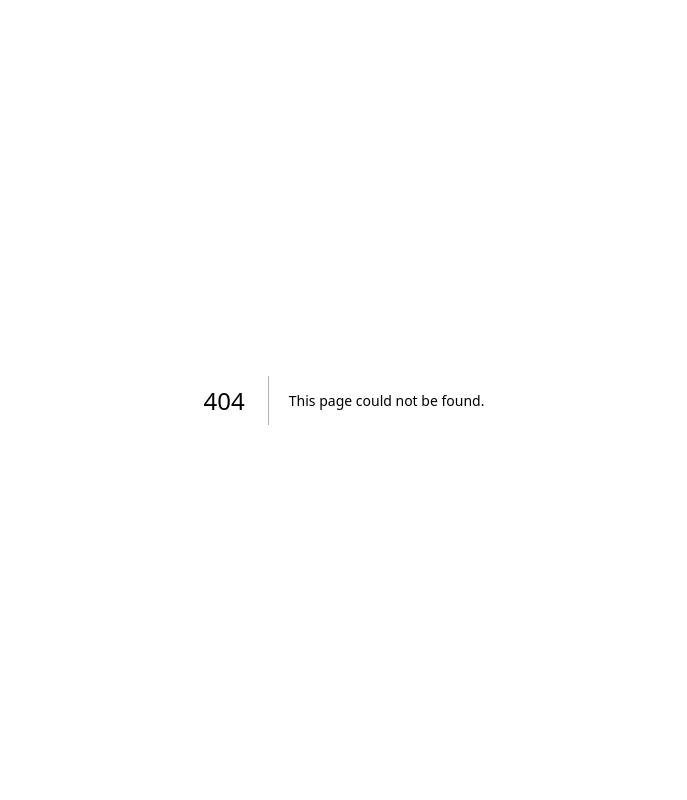
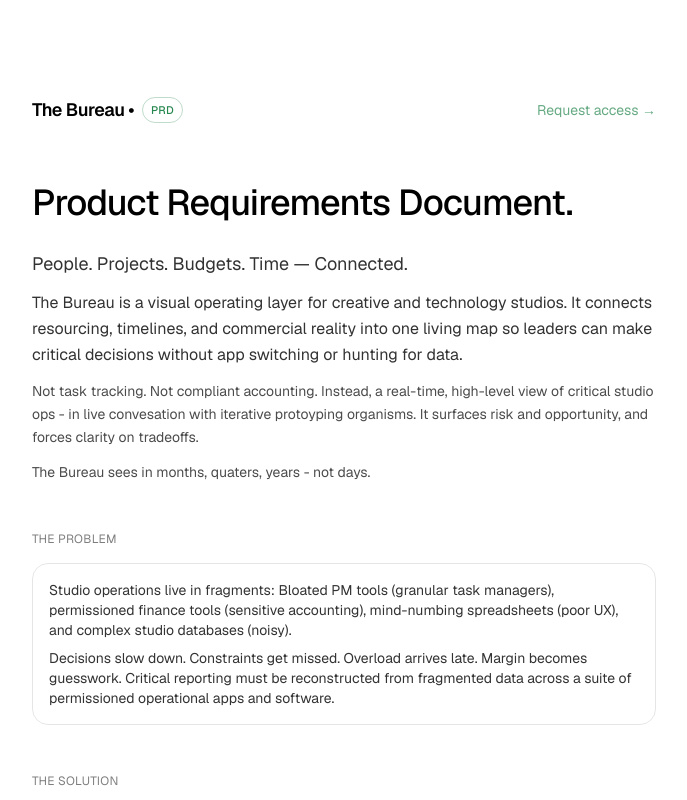
Before and after one commit to Lyall-Antinomy/thebureau, a Next.js app: page /prd in a window 1280 px wide. Before the commit this address had no page. Shown: the whole page, without its empty margins (296-983 px from the left). Built offline with nearby package versions, Linux system fonts and the light colour scheme.

Commit message:
Landing page copy + PRD page addition

```diff
--- a/src/app/page.tsx
+++ b/src/app/page.tsx
@@ -71,17 +71,18 @@
             </span>
           </div>
 
-          {/* Right: open app */}
-          <div className="text-sm">
-            <span
-              className="opacity-60 hover:opacity-100 transition cursor-default select-none"
-              style={{ color: BUREAU_GREEN }}
-              aria-label="Open app (coming soon)"
-              title="Coming soon"
-            >
-              Open app →
-            </span>
-          </div>
+          {/* Right: PRD */}
+<div className="text-sm">
+  <a
+    href="/prd"
+    className="opacity-60 hover:opacity-100 transition select-none"
+    style={{ color: BUREAU_GREEN }}
+    aria-label="Open PRD"
+    title="Open PRD"
+  >
+    Read the PRD →
+  </a>
+</div>
         </div>
 
         {/* Hero */}
@@ -95,7 +96,7 @@
           </p>
 
           <p className="text-base leading-relaxed opacity-80">
-            The Bureau is where you prototype operations visually. Iterate on staffing, budget shape,
+            The Bureau is where you prototype studio operations visually. Iterate on staffing, budget shape,
             timelines, and change-scenarios by simply connecting the dots across the financial year.
           </p>
 
@@ -178,7 +179,7 @@
 
           <div className="mt-4 space-y-2 text-sm opacity-80">
             <div>Unlimited desktop access</div>
-            <div>Mobile Executive view</div>
+            <div>Mobile executive dashboard</div>
             <div>12 months of product updates</div>
             <div>Dedicated support</div>
           </div>
@@ -201,9 +202,8 @@
 
         <div className="mt-4 space-y-2 text-sm opacity-80">
           <div>Mobile-only</div>
-          <div>Assigned projects</div>
-          <div>Work session timer</div>
-          <div>Feeds data back into the system</div>
+          <div>Project work session timer</div>
+          <div>Returns compiled data to the executive dashboard</div>
         </div>
 
         <div className="mt-4 text-sm">
@@ -256,16 +256,16 @@
                   {[
                     ['Operations prototyping canvas', '✅', '❌'],
                     ['Critical data visualisation views', '✅', '❌'],
-                    ['Budgets & financial rollups', '✅', '❌'],
-                    ['Contractor negotiation tools', '✅', '❌'],
+                    ['Detailed Budgets', '✅', '❌'],
+                    ['Ledger & financial analytics', '✅', '❌'],
+                    ['Contractor fee negotiation tools', '✅', '❌'],
                     [
-                      'Live resourcing & capacity planning',
+                      'Resourcing & capacity planning',
                       '✅',
                       '❌',
                     ],
                     ['Mobile executive dashboard', '✅', '❌'],
-                    ['Mobile project list', '✅', '✅'],
-                    ['Mobile time stamping', '✅', '✅'],
+                    ['Mobile project time stamping', '✅', '✅'],
                     ['Audit trail for sensitive changes', '✅', '❌'],
                   ].map(([cap, core, contrib]) => (
                     <tr key={cap} className="border-t border-black/5">
--- /dev/null
+++ b/src/app/prd/page.tsx
@@ -0,0 +1,169 @@
+'use client';
+
+const BUREAU_GREEN = '#007231';
+
+export default function InvestorOnePager() {
+  return (
+    <main className="h-screen overflow-y-auto bg-white text-black" style={{ WebkitOverflowScrolling: 'touch' }}>
+      <div className="mx-auto max-w-2xl px-6 py-24">
+        {/* Header */}
+        <div className="flex items-center justify-between">
+          <div className="flex items-center gap-2">
+            <div className="text-lg font-semibold tracking-tight">The Bureau •</div>
+
+            <span
+              className="rounded-full border px-2 py-1 text-[11px] font-medium uppercase tracking-wide"
+              style={{
+                borderColor: 'rgba(0,114,49,0.25)',
+                color: 'rgba(0,114,49,0.85)',
+              }}
+            >
+              prd
+            </span>
+          </div>
+
+          <div className="text-sm">
+  <a
+    href="/"
+    className="opacity-60 hover:opacity-100 transition select-none"
+    style={{ color: BUREAU_GREEN }}
+    aria-label="Home"
+    title="Return to home"
+  >
+    Request access →
+  </a>
+</div>
+        </div>
+
+        {/* Hero */}
+        <h1 className="mt-14 text-4xl font-medium leading-tight tracking-tight">Product Requirements Document.</h1>
+
+        <div className="mt-6 space-y-3">
+          <p className="text-lg leading-relaxed opacity-80">People. Projects. Budgets. Time — Connected.</p>
+
+          <p className="text-base leading-relaxed opacity-80">
+            The Bureau is a visual operating layer for creative and technology studios. It connects resourcing, timelines, and commercial reality
+            into one living map so leaders can make critical decisions without app switching or hunting for data.
+          </p>
+
+          <p className="text-sm leading-relaxed opacity-70">
+            Not task tracking. Not compliant accounting. Instead, a real-time, high-level view of critical studio ops - in live convesation with iterative protoyping organisms.
+            It surfaces risk and opportunity, and forces clarity on tradeoffs.
+          </p>
+
+          <p className="text-sm leading-relaxed opacity-70">
+            The Bureau sees in months, quaters, years - not days.
+          </p>
+        </div>
+
+        {/* The Problem */}
+        <section className="mt-12">
+          <div className="text-xs uppercase tracking-wide opacity-50">The problem</div>
+
+          <div className="mt-4 rounded-2xl border border-black/10 p-4">
+            <div className="space-y-2 text-sm opacity-80">
+              <div>Studio operations live in fragments: Bloated PM tools (granular task managers), permissioned finance tools (sensitive accounting), mind-numbing spreadsheets (poor UX), and complex studio databases (noisy).</div>
+              <div>Decisions slow down. Constraints get missed. Overload arrives late. Margin becomes guesswork.
+                Critical reporting must be reconstructed from fragmented data across a suite of permissioned operational apps and software.</div>
+            </div>
+          </div>
+        </section>
+
+        {/* The Solution */}
+        <section className="mt-12">
+          <div className="text-xs uppercase tracking-wide opacity-50">The solution</div>
+
+          <div className="mt-4 rounded-2xl border border-black/10 p-4">
+            <div className="space-y-2 text-sm opacity-80">
+              <div>
+                A node-based operating map where instances of resources, projects, budgets, and timelines are visually wired together.
+                Prototype mutiple scenarios across the financial year by simply moving and connecting objects on a familiar canvas.
+              </div>
+
+            </div>
+          </div>
+        </section>
+
+         {/* Strategic Comparison */}
+        <section className="mt-12">
+          <div className="text-xs uppercase tracking-wide opacity-50">Strategic Comparison</div>
+
+          <div className="mt-4 rounded-2xl border border-black/10 p-4">
+            <div className="space-y-2 text-sm opacity-80">
+              <div>
+                The Bureau isn’t trying to out-feature tools like Asana, Monday.com or Celoxis - it’s solving a different problem.
+                Those platforms are powerful ops & analytic systems, but they get that power from a structure riddled with dependencies:
+                daily task statuses, fields, permissions, and ongoing upkeep.
+                In practice, that means they only remain true if a layer of PMs/producers continually feeds and maintains them. </div>
+                 <div>
+                The Bureau is an operating map, not a work tracker: It's a lightweight canvas where the core realities of a studio: people, projects, budgets, and time - can be arranged, connected, and reshaped in minutes to test a plan. </div>
+                <div>The point is immediacy and legibility: Founders, Directors, and Executives can open the canvas, intuitively prototype a new project mix or resourcing change, and see the implications without standing up day-to-day logistics tools, enforcing compliance, or translating their mental business model into someone else’s taxonomy.
+              </div>
+
+            </div>
+          </div>
+        </section>
+
+        {/* Why Now */}
+        <section className="mt-12">
+          <div className="text-xs uppercase tracking-wide opacity-50">Why now</div>
+
+          <div className="mt-4 rounded-2xl border border-black/10 p-4">
+            <div className="space-y-2 text-sm opacity-80">
+              <div>Studios are smaller, faster, more distributed, and run closer to the edge. Capacity errors compound into delivery risk and margin loss.
+                The tolerance for error and misallocation is collapsing.</div>
+
+            </div>
+          </div>
+        </section>
+
+        {/* Business Model */}
+        <section className="mt-12">
+          <div className="text-xs uppercase tracking-wide opacity-50">Business model</div>
+
+          <div className="mt-4 rounded-2xl border border-black/10 p-4">
+            <div className="space-y-2 text-sm opacity-80">
+              <div>
+                Perpetual workspace access pricing, with leadership seats and an employee contributor tier.
+                Opt-in annual version upgrades with benefits.
+              </div>
+
+              <div>Private beta (Q2, 2026) → Paid pilots (Q3, 2026) → Broader market release (Q4, 2026)</div>
+            </div>
+          </div>
+        </section>
+
+        {/* Moat */}
+        <section className="mt-12">
+          <div className="text-xs uppercase tracking-wide opacity-50">Moat</div>
+
+          <div className="mt-4 rounded-2xl border border-black/10 p-4">
+            <div className="space-y-2 text-sm opacity-80">
+              <div>
+                The graph becomes the studio’s proprietary living operating model: customised project organisms, connected constraints, decision path comparisions, and historical
+                context. Over time, this enables derived views and AI reporting, without losing the underlying map.
+              </div>
+
+            </div>
+          </div>
+        </section>
+
+        {/* Ask */}
+        <section className="mt-12">
+          <div className="rounded-2xl border p-4" style={{ borderColor: 'rgba(0,114,49,0.25)' }}>
+            <div className="text-xs uppercase tracking-wide opacity-50">Ask</div>
+            <div className="mt-3 space-y-2 text-sm opacity-80">
+              <div>
+                Raising to reach paid pilots and harden the product for repeatable adoption.
+                Looking for investors who understand operational software and creative/tech service business models.
+              </div>
+
+            </div>
+          </div>
+        </section>
+
+        <div className="mt-16 text-xs opacity-50">© {new Date().getFullYear()} The Bureau</div>
+      </div>
+    </main>
+  );
+}
```
